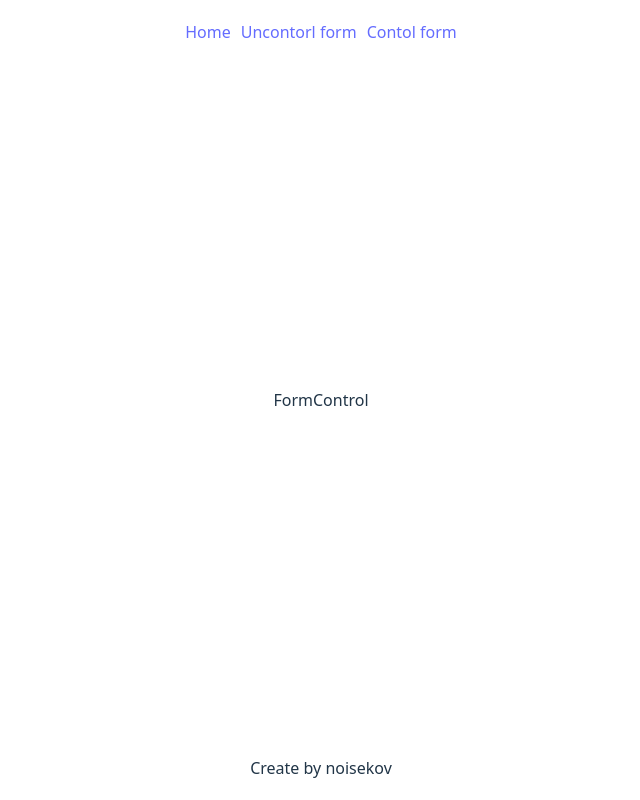
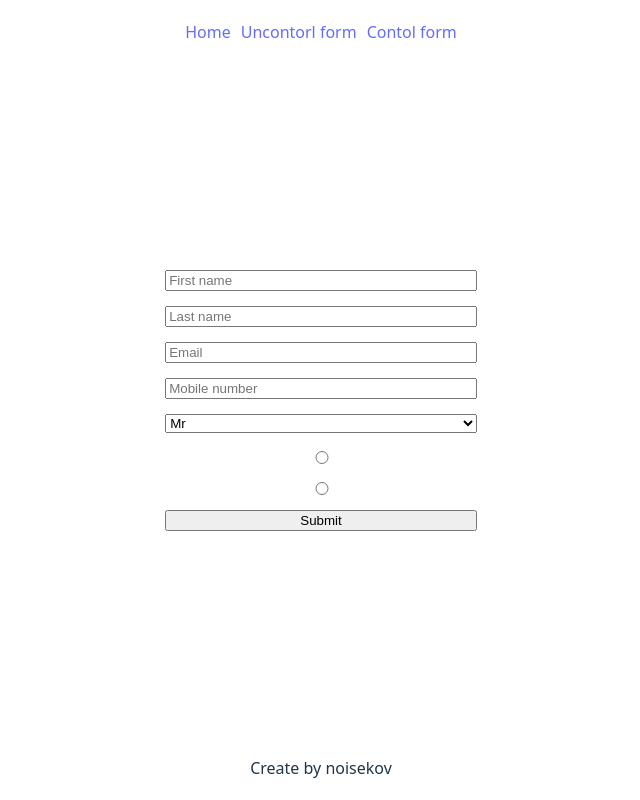
Before and after one commit to noisekov/reactForms, a React (Vite) app: page /reactForms/form-contorl in a window 1280 px wide. Shown: the whole page, without its empty margins (319-959 px from the left). Built offline with nearby package versions, Linux system fonts and the light colour scheme.

Commit message:
feat: add template

```diff
--- a/src/App.tsx
+++ b/src/App.tsx
@@ -2,7 +2,7 @@ import { Route, Routes } from 'react-router-dom';
 import Layout from './components/Layout';
 import Home from './page/Home';
 import FormUncontrol from './page/FormUncontrol';
-import FormControl from './page/FormControl';
+import FormControl from './page/FormControl/FormControl';
 
 function App() {
   return (
--- a/src/components/Layout.module.css
+++ b/src/components/Layout.module.css
@@ -17,3 +17,11 @@
   align-items: center;
   justify-content: center;
 }
+
+.layout {
+  flex-grow: 1;
+  align-items: center;
+  display: flex;
+  width: 100%;
+  justify-content: center;
+}
--- a/src/components/Layout.tsx
+++ b/src/components/Layout.tsx
@@ -9,7 +9,7 @@ const Layout = () => {
         <Link to={'/reactForms/form-uncontorl'}>Uncontorl form</Link>
         <Link to={'/reactForms/form-contorl'}>Contol form</Link>
       </header>
-      <div style={{ flexGrow: 1, alignItems: 'center', display: 'flex' }}>
+      <div className={styles.layout}>
         <Outlet />
       </div>
       <footer className={styles.footer}>Create by noisekov</footer>
--- a/src/page/FormControl.tsx
+++ /dev/null
@@ -1,5 +0,0 @@
-const FormControl = () => {
-  return <div>FormControl</div>;
-};
-
-export default FormControl;
--- /dev/null
+++ b/src/page/FormControl/FormControl.module.css
@@ -0,0 +1,6 @@
+.form {
+  display: flex;
+  flex-direction: column;
+  gap: 15px;
+  width: 100%;
+}
--- /dev/null
+++ b/src/page/FormControl/FormControl.tsx
@@ -0,0 +1,62 @@
+import { useForm } from 'react-hook-form';
+import styles from './FormControl.module.css';
+
+const FormControl = () => {
+  const {
+    register,
+    handleSubmit,
+    formState: { errors },
+  } = useForm();
+  const onSubmit = (data) => console.log(data);
+  console.log(errors);
+
+  return (
+    <form onSubmit={handleSubmit(onSubmit)} className={styles.form}>
+      <input
+        type="text"
+        placeholder="First name"
+        {...register('First name', { required: true, maxLength: 80 })}
+      />
+      <input
+        type="text"
+        placeholder="Last name"
+        {...register('Last name', { required: true, maxLength: 100 })}
+      />
+      <input
+        type="text"
+        placeholder="Email"
+        {...register('Email', { required: true, pattern: /^\S+@\S+$/i })}
+      />
+      <input
+        type="tel"
+        placeholder="Mobile number"
+        {...register('Mobile number', {
+          required: true,
+          minLength: 6,
+          maxLength: 12,
+        })}
+      />
+      <select {...register('Title', { required: true })}>
+        <option value="Mr">Mr</option>
+        <option value="Mrs">Mrs</option>
+        <option value="Miss">Miss</option>
+        <option value="Dr">Dr</option>
+      </select>
+
+      <input
+        {...register('Developer', { required: true })}
+        type="radio"
+        value="Yes"
+      />
+      <input
+        {...register('Developer', { required: true })}
+        type="radio"
+        value="No"
+      />
+
+      <input type="submit" />
+    </form>
+  );
+};
+
+export default FormControl;
```
